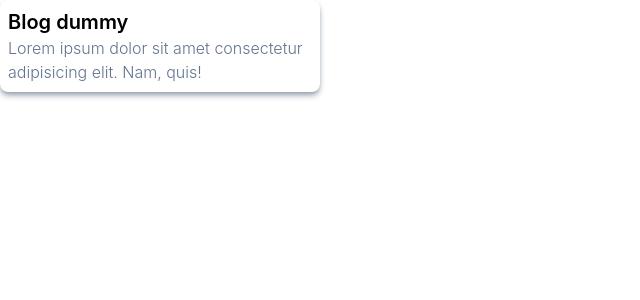
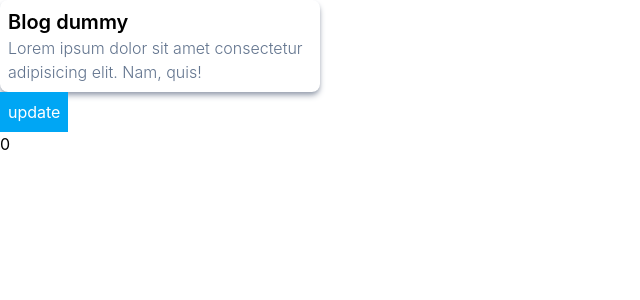
Before and after one commit to vandrzy/belajar-react, a React (Vite) app in the folder react-advance/: page / in a window 1280 px wide. Shown: the top 300 px of the page, without its empty margins (0-640 px from the left). Built offline with nearby package versions, Linux system fonts and the light colour scheme.

Commit message:
feat: try useMemo

```diff
--- a/react-advance/src/App.tsx
+++ b/react-advance/src/App.tsx
@@ -1,18 +1,30 @@
+import { useMemo, useState } from "react"
 import BlogCard from "./components/BlogCard"
 
 
 function App() {
 
+  const [count, setCount] = useState(0);
+
   const blog = {
     title: "Blog dummy",
     body: "Lorem ipsum dolor sit amet consectetur adipisicing elit. Nam, quis!"
   }
+  const result = useMemo(() => { // digunakan untuk menyimpan hasil perhitungan agar tidak dihitung ulang setiap render.
+    return count *2;
+  }, [count])
+
 
   return (
     <>
 
     <BlogCard blog={blog} />
 
+    <div>
+      <button className="bg-sky-500 p-2 text-white" onClick={()=> setCount(prev => prev + 1)}>update</button>
+      <h1>{result}</h1>
+    </div>
+
     </>
   )
 }
```
